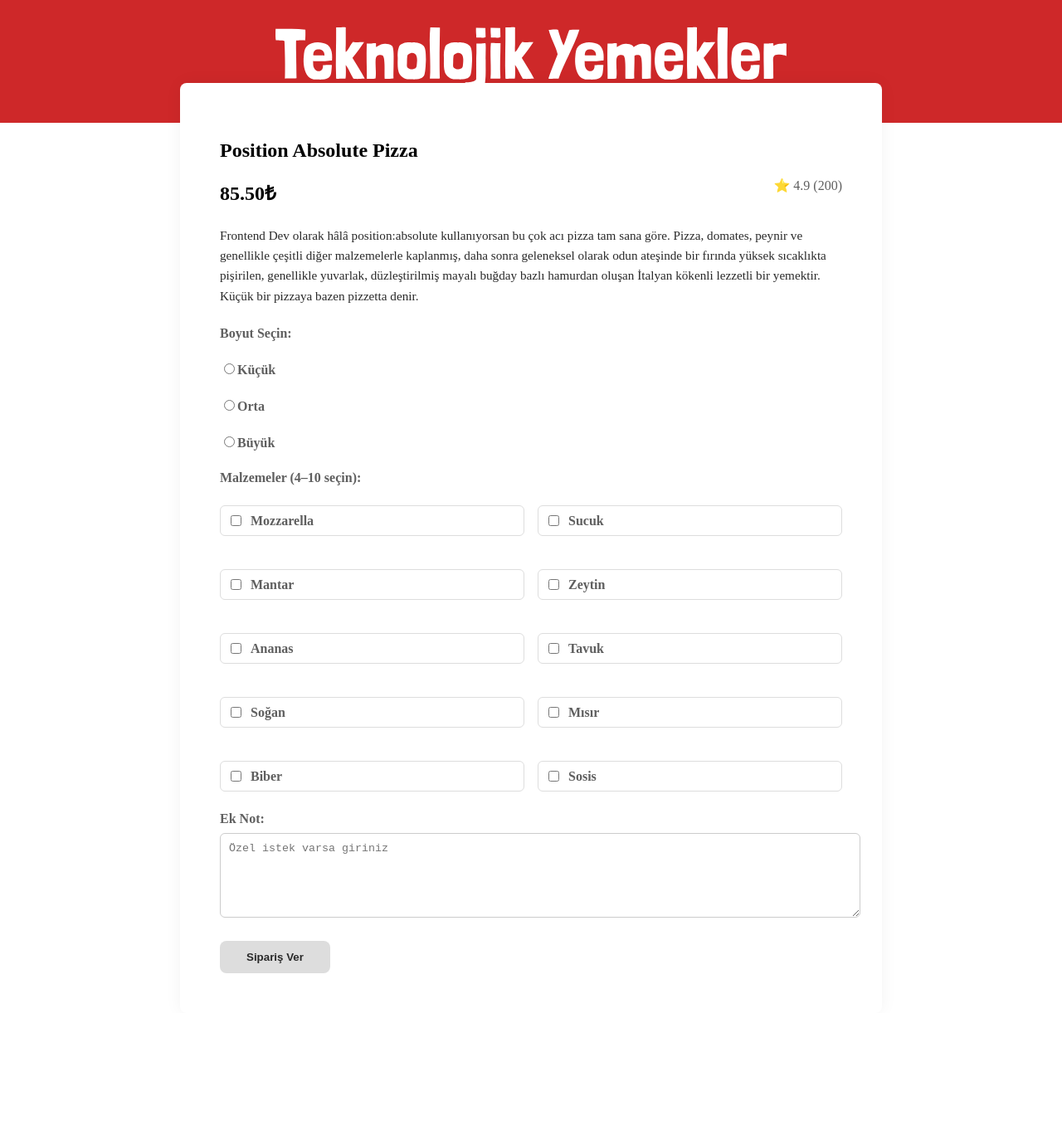
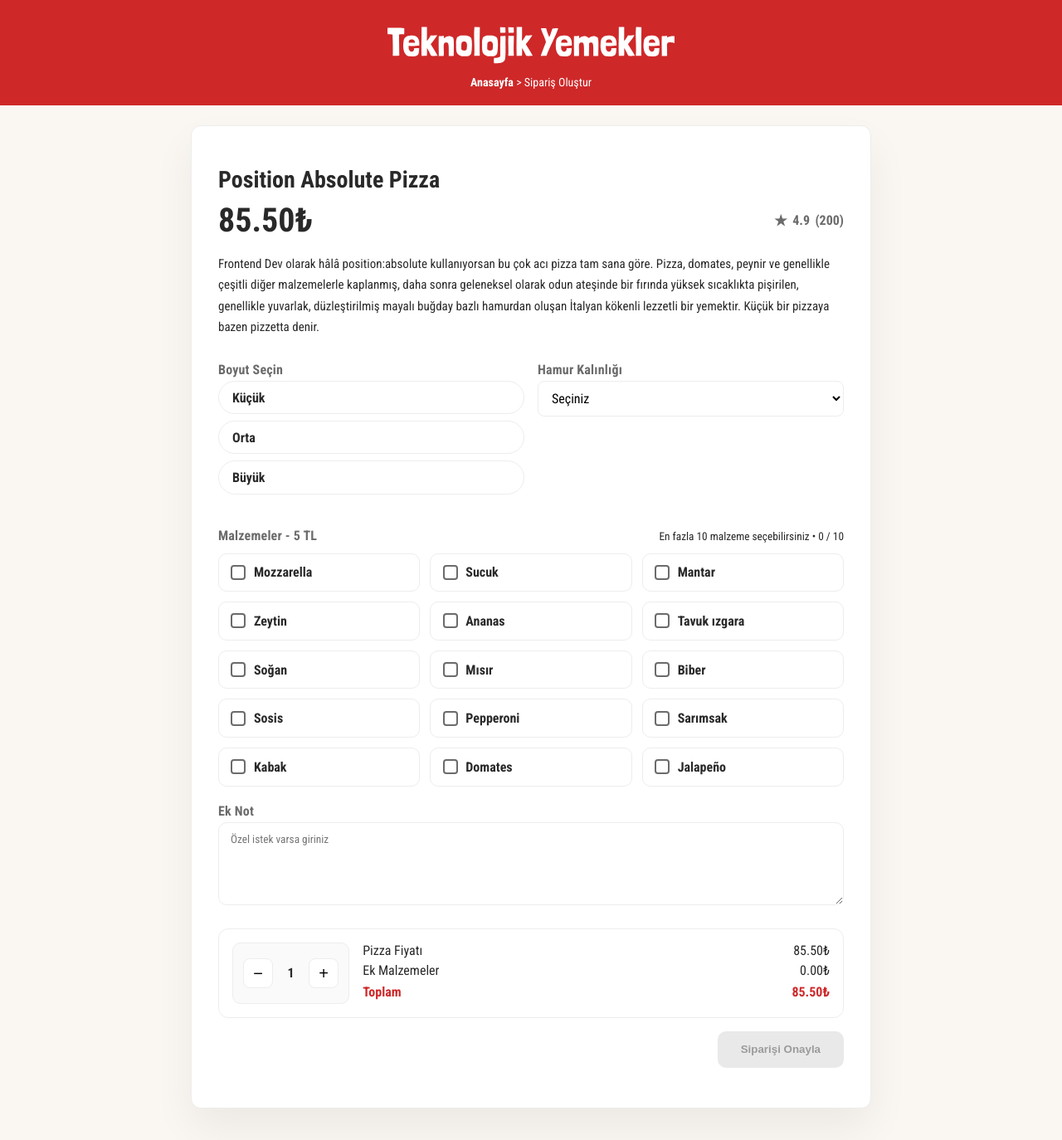
Before and after one commit to alitanca/s8-challenge, a React (Vite) app: page /order-pizza in a window 1280 px wide. Shown: the top 1374 px of the page at 83% size. Before the commit the page ends 1221 px from the top, so only its background shows below. Built offline with nearby package versions, Linux system fonts and the light colour scheme.

Commit message:
more updates

```diff
--- a/src/components/OrderPizza.css
+++ b/src/components/OrderPizza.css
@@ -1,155 +1,323 @@
 @import url('https://fonts.googleapis.com/css2?family=Roboto+Condensed:wght@400;700&display=swap');
 
-.order-container {
-  font-family: 'Roboto Condensed', sans-serif;
-  background-color: #FAF7F2;
-  max-width: 800px;
-  margin: 0 auto;
-  border-radius: 10px;
-  overflow: hidden;
-  box-shadow: 0 0 20px rgba(0, 0, 0, 0.05);
+:root{
+  --bg:#FAF7F2;
+  --card:#FFFFFF;
+  --ink:#292929;
+  --muted:#6B6B6B;
+  --brand:#CE2829;
+  --cta:#FDC913;
+  --line:#EDEDED;
 }
 
-.pizza-description {
-  color: #292929;
-  font-size: 0.95rem;
-  line-height: 1.6;
-  margin-bottom: 1.5rem;
+*{ box-sizing:border-box; }
+html,body{ height:100%; }
+body{
+  margin:0;
+  background:var(--bg);
+  font-family:'Roboto Condensed',sans-serif;
+  color:var(--ink);
+}
+
+/* SAYFA KAPSAYICI */
+.order-container{
+  background-color: var(--bg);
+  min-height: 100vh;
+  padding-bottom: 3rem;
+}
+
+/* HEADER (kırmızı alan + logo + breadcrumb) */
+.order-header{
+  background-color: var(--brand);
+  color:#fff;
+  padding: 2rem 0 1.25rem; /* kırmızı alan yüksekliği sabit */
+}
+.order-header-inner{
+  max-width: 820px;
+  margin: 0 auto;
+  padding: 0 0.5rem;
+  text-align: center;
+}
+.order-header .logo{
+  height: 45px; /* logo küçük */
+  display: inline-block;
+}
+
+/* Breadcrumb kırmızı alanın içinde */
+.breadcrumb{
+  margin-top: .65rem;
+  font-size: 14px;
+}
+.breadcrumb--in-header{
+  color: #fff;
+}
+.breadcrumb--in-header .breadcrumb-link{
+  color: #fff;
+  font-weight: 600;
+  text-decoration: none;
+}
+.breadcrumb--in-header .breadcrumb-link:hover{
+  text-decoration: underline;
+}
+
+/* FORM KARTI (kırmızının ALTINDA başlasın) */
+.order-form{
+  max-width: 820px;
+  margin: 1.5rem auto 0 auto; /* kırmızının altından başlat */
+  background: var(--card);
+  padding: 3rem 2rem;
+  border-radius: 12px;
+  border: 1px solid var(--line);
+  box-shadow: 0 24px 50px rgba(0,0,0,0.06);
+}
+
+/* BAŞLIK ve ÜRÜN BİLGİLERİ */
+.pizza-title{
+  font-size: 28px;
+  line-height: 1.2;
+  margin: 0 0 0.75rem 0;
+  color: var(--ink);
+  text-align: left;
+}
+.pizza-info-row{
+  display:flex;
+  justify-content:space-between;
+  align-items:center;
+  margin-bottom:1.25rem;
+}
+.pizza-price{
+  font-size: 40px;
+  font-weight: 800;
+  line-height: 1;
+}
+.pizza-rating{
+  font-size: 16px;
+  font-weight: 700;
+  color: var(--muted);
+  display:flex;
+  align-items:center;
+  gap:.4rem;
+}
+.star{ font-size: 1.1rem; }
+.muted{ color: var(--muted); }
+
+/* AÇIKLAMA */
+.pizza-description{
+  color: var(--ink);
+  font-size: 15px;
+  line-height: 1.7;
+  margin: 0 0 1.75rem 0;
   text-align: left;
 }
 
-
-.order-header {
-  background-color: #CE2829;
-  text-align: center;
-  padding: 2rem 0;
+/* FORM ALANLARI */
+.field{ margin-bottom: 1.25rem; }
+.field-top{
+  display:flex; align-items:baseline; justify-content:space-between; margin-bottom:.5rem;
+}
+.field-label{
+  display:block;
+  color: var(--muted);
+  font-weight: 700;
+  letter-spacing:.2px;
+  margin-bottom:.25rem;
 }
 
-.order-header img {
-  height: 80px;
-}
-
-.order-form {
-  max-width: 750px;
-  margin: -3rem auto 0 auto;
-  background: white;
-  padding: 3rem;
-  border-radius: 8px;
-  box-shadow: 0 0 20px rgba(0,0,0,0.05);
-}
-
-.order-form h1 {
-  font-size: 2rem;
-  text-align: center;
-  margin-bottom: 2rem;
-  color: #292929;
-}
-
-.order-form label {
-  display: block;
-  margin-bottom: 1.5rem;
-  color: #5F5F5F;
-  font-weight: bold;
-}
-
-.order-form input[type="text"],
-.order-form select,
-.order-form textarea {
-  width: 100%;
-  padding: 10px;
-  margin-top: 0.5rem;
-  border: 1px solid #ccc;
-  border-radius: 6px;
-}
-
-.dropdown-group {
-  display: flex;
-  gap: 1rem;
-  margin-bottom: 2rem;
-}
-
-.malzeme-grubu p {
-  font-weight: bold;
-  margin-bottom: 0.25rem;
-}
-
-.malzeme-grubu small {
-  font-size: 0.8rem;
-  color: #888;
-  margin-bottom: 1rem;
-  display: block;
-}
-
-.malzemeler-grid {
+/* Boyut + Hamur aynı satır */
+.field-row{
   display: grid;
   grid-template-columns: 1fr 1fr;
   gap: 1rem;
+  margin-bottom: 1.25rem;
+}
+@media (max-width: 640px){
+  .field-row{ grid-template-columns: 1fr; }
 }
 
-.malzemeler-grid label {
-  background: #fff;
-  padding: 0.5rem;
-  border: 1px solid #ddd;
-  border-radius: 6px;
+/* Boyutları alt alta yığ */
+.radio-group--vertical{
   display: flex;
-  align-items: center;
-  gap: 0.5rem;
+  flex-direction: column;
+  gap: .5rem;
 }
 
-textarea {
-  min-height: 80px;
-  resize: vertical;
+/* Chip görünümlü radio */
+.radio-group{ display:flex; gap:.5rem; flex-wrap:wrap; }
+.radio-chip{
+  position:relative;
+  display:inline-flex;
+  align-items:center;
+  justify-content:flex-start;
+  width: 100%;
+  padding:.6rem 1rem;
+  border:1.5px solid var(--line);
+  border-radius: 999px;
+  cursor:pointer;
+  user-select:none;
+  transition: border-color .15s ease, background .15s ease, box-shadow .15s ease;
+  background:#fff;
+  font-weight:700;
+  color: var(--ink);
+}
+.radio-chip input{ position:absolute; inset:0; opacity:0; cursor:pointer; }
+.radio-chip.active{
+  border-color: var(--brand);
+  background: #fff6f6;
+  box-shadow: 0 0 0 3px rgba(206,40,41,.08);
 }
 
-.form-footer {
-  display: flex;
-  justify-content: space-between;
-  align-items: center;
-  margin-top: 2rem;
+/* Hamur dropdown */
+.select-input{
+  width: 100%;
+  padding: 10px 12px;
+  border: 1.5px solid var(--line);
+  border-radius: 8px;
+  background: #fff;
+  outline: none;
+  font: inherit;
+}
+.select-input:focus{ border-color: #d8d8d8; }
+
+/* MALZEMELER GRID */
+.malzemeler-grid{
+  display:grid;
+  grid-template-columns: repeat(2, minmax(0,1fr));
+  gap: 12px;
+}
+@media (min-width: 720px){
+  .malzemeler-grid{ grid-template-columns: repeat(3, minmax(0,1fr)); }
 }
 
-.fiyat-bilgi {
-  color: #5F5F5F;
-  font-weight: bold;
+/* Checkbox kartları */
+.check-card{
+  position:relative;
+  display:flex;
+  align-items:center;
+  gap:.6rem;
+  padding:.8rem .9rem;
+  border:1.5px solid var(--line);
+  border-radius:10px;
+  background:#fff;
+  cursor:pointer;
+  transition: border-color .15s ease, box-shadow .15s ease, background .15s ease;
+}
+.check-card:hover{ border-color:#ddd; }
+.check-card.checked{
+  border-color: var(--brand);
+  background:#fff6f6;
+  box-shadow: 0 0 0 3px rgba(206,40,41,.08);
+}
+.check-card input{ position:absolute; inset:0; opacity:0; cursor:pointer; }
+.check-card .box{
+  width:18px; height:18px; border:2px solid var(--muted); border-radius:4px; flex:0 0 auto;
+}
+.check-card.checked .box{
+  border-color: var(--brand);
+  box-shadow: inset 0 0 0 6px var(--brand);
+}
+.check-card .text{ color:var(--ink); font-weight:700; }
+
+/* TEXTAREA */
+textarea{
+  width:100%;
+  min-height: 100px;
+  resize: vertical;
+  padding: 12px 14px;
+  border:1.5px solid var(--line);
+  border-radius:10px;
+  outline:none;
+  font-family: inherit;
+}
+textarea:focus{ border-color:#d8d8d8; }
+
+/* 🔹 SİPARİŞ ÖZETİ KARTI (butonun üstünde kutu) */
+.summary-card{
+  display:flex;
+  align-items:stretch;
+  gap: 1rem;
+  background:#fff;
+  border:1.5px solid var(--line);
+  border-radius: 12px;
+  padding: 1rem;
+  margin-top: 1.5rem;
 }
 
-button[type="submit"] {
-  background-color: #FDC913;
-  color: #292929;
-  font-weight: bold;
-  padding: 0.75rem 2rem;
-  border: none;
+/* Adet kontrolü */
+.qty{
+  display:flex;
+  align-items:center;
+  gap:.6rem;
+  background:#fafafa;
+  border:1px solid var(--line);
+  border-radius: 10px;
+  padding: .5rem .75rem;
+}
+.qty-btn{
+  width: 36px;
+  height: 36px;
   border-radius: 8px;
-  cursor: pointer;
+  border: 1px solid var(--line);
+  background:#fff;
+  font-size: 20px;
+  line-height: 1;
+  cursor:pointer;
+}
+.qty-btn:hover{ filter: brightness(0.98); }
+.qty-value{
+  min-width: 24px;
+  text-align:center;
+  font-weight: 800;
+  font-size: 16px;
 }
 
-button[disabled] {
-  background-color: #ddd;
-  cursor: not-allowed;
+/* Özet sağ taraf */
+.summary-right{
+  flex:1;
+}
+.summary-row{
+  display:flex;
+  justify-content:space-between;
+  margin-bottom:.35rem;
+}
+.total-row{
+  margin-top:.4rem;
+  font-size: 16px;
+  color: var(--brand);
 }
 
-.error-text {
-  color: #CE2829;
-  font-size: 0.85rem;
+/* Onay butonu sarmalayıcı */
+.submit-wrap{
+  display:flex;
+  justify-content:flex-end;
+  margin-top: 1rem;
+}
+
+/* CTA BUTON */
+.cta-btn{
+  background-color: var(--cta);
+  color: var(--ink);
+  font-weight: 800;
+  padding: .9rem 1.75rem;
+  border: none;
+  border-radius: 10px;
+  cursor: pointer;
+  transition: transform .06s ease, opacity .2s ease, box-shadow .2s ease;
+  box-shadow: 0 6px 18px rgba(253,201,19,.25);
+}
+.cta-btn:hover{ transform: translateY(-1px); }
+.cta-btn:active{ transform: translateY(0); }
+.cta-btn:disabled,
+button[disabled]{
+  background-color: #e9e9e9 !important;
+  color:#9b9b9b !important;
+  box-shadow:none !important;
+  cursor:not-allowed !important;
+  transform:none !important;
+}
+
+/* HATA METNİ */
+.error-text{
+  color: var(--brand);
+  font-size: 0.9rem;
   margin-top: 0.25rem;
 }
-
-.pizza-info-row {
-  display: flex;
-  justify-content: space-between;
-  align-items: center;
-  margin-bottom: 1.5rem;
-  margin-top: -1rem;
-}
-
-.pizza-price {
-  margin-top: 1rem;
-  font-size: 1.5rem;
-  font-weight: bold;
-}
-
-.pizza-rating {
-  font-size: 1rem;
-  color: #5F5F5F;
-  font-weight: 500;
-}
--- a/src/components/OrderPizza.jsx
+++ b/src/components/OrderPizza.jsx
@@ -1,77 +1,141 @@
-import { useState } from "react";
-import { useNavigate } from "react-router-dom";
+import { useState, useMemo } from "react";
+import { useNavigate, Link } from "react-router-dom";
 import axios from "axios";
 import "./OrderPizza.css";
 import logo from "../components/images/iteration-1-images/logo.svg";
 
 export default function OrderPizza() {
   const navigate = useNavigate();
+
+  // Fiyat sabitleri
+  const BASE_PRICE = 85.5;     // pizza taban fiyatı (tek adet)
+  const TOPPING_PRICE = 5;     // topping birim fiyatı (tek adet)
+
   const [formData, setFormData] = useState({
     boyut: "",
+    hamur: "",
     malzemeler: [],
     özel: "",
   });
+
+  // Adet kontrolü
+  const [adet, setAdet] = useState(1);
+
   const [hata, setHata] = useState("");
 
   const malzemeListesi = [
     "Mozzarella", "Sucuk", "Mantar", "Zeytin",
-    "Ananas", "Tavuk", "Soğan", "Mısır",
-    "Biber", "Sosis"
+    "Ananas", "Tavuk ızgara", "Soğan", "Mısır",
+    "Biber", "Sosis", "Pepperoni", "Sarımsak",
+    "Kabak", "Domates", "Jalapeño"
   ];
 
   const handleChange = (e) => {
     const { name, value, type, checked } = e.target;
+
     if (type === "checkbox") {
       let yeni = [...formData.malzemeler];
-      checked ? yeni.push(value) : (yeni = yeni.filter((m) => m !== value));
-      setFormData({ ...formData, malzemeler: yeni });
+
+      if (checked) {
+        // Maksimum 10 kontrolü + yineleneni ekleme
+        if (yeni.length >= 10) return;
+        if (!yeni.includes(value)) yeni.push(value);
       } else {
-      setFormData({ ...formData, [name]: value });
+        yeni = yeni.filter((m) => m !== value);
+      }
+
+      setFormData((s) => ({ ...s, malzemeler: yeni }));
+    } else {
+      setFormData((s) => ({ ...s, [name]: value }));
     }
   };
 
+  const azalt = () => setAdet((a) => Math.max(1, a - 1));
+  const arttir = () => setAdet((a) => a + 1);
+
+  // Min 4 şartı yok; boyut+hamur zorunlu, max 10 topping
   const formGecerliMi =
     formData.boyut &&
-    formData.malzemeler.length >= 4 &&
+    formData.hamur &&
     formData.malzemeler.length <= 10;
 
   const handleSubmit = (e) => {
     e.preventDefault();
     if (!formGecerliMi) return;
 
+    const payload = { ...formData, adet };
+
     axios
-      .post("https://reqres.in/api/pizza", formData, {
-        headers: {
-          "x-api-key": "reqres-free-v1"
-        }
+      .post("https://reqres.in/api/pizza", payload, {
+        headers: { "x-api-key": "reqres-free-v1" },
       })
       .then(() => navigate("/success"))
       .catch(() => setHata("Sipariş gönderilirken bir hata oluştu."));
   };
 
+  const secimSayaci = useMemo(
+    () => `${formData.malzemeler.length} / 10`,
+    [formData.malzemeler.length]
+  );
+
+  // Ara hesaplar
+  const pizzaTutari = useMemo(
+    () => (BASE_PRICE * adet).toFixed(2),
+    [adet]
+  );
+
+  const toppingsTutari = useMemo(
+    () => (formData.malzemeler.length * TOPPING_PRICE * adet).toFixed(2),
+    [formData.malzemeler.length, adet]
+  );
+
+  const toplamFiyat = useMemo(() => {
+    const perPizza = BASE_PRICE + formData.malzemeler.length * TOPPING_PRICE;
+    const total = perPizza * adet;
+    return total.toFixed(2);
+  }, [formData.malzemeler.length, adet]);
+
   return (
-    <>
+    <div className="order-container">
+      {/* Kırmızı alan (logo + breadcrumb) */}
       <header className="order-header">
-        <img src={logo} alt="Teknolojik Yemekler Logo" />
+        <div className="order-header-inner">
+          <img src={logo} alt="Teknolojik Yemekler Logo" className="logo" />
+          <nav className="breadcrumb breadcrumb--in-header">
+            <Link to="/" className="breadcrumb-link">Anasayfa</Link> &gt; <span>Sipariş Oluştur</span>
+          </nav>
+        </div>
       </header>
 
+      {/* Form */}
       <form className="order-form" onSubmit={handleSubmit}>
-        <h2>Position Absolute Pizza</h2>
+        <h2 className="pizza-title">Position Absolute Pizza</h2>
 
         <div className="pizza-info-row">
-          <div className="pizza-price">85.50₺</div>
-          <div className="pizza-rating">⭐ 4.9 (200)</div>
+          {/* Dinamik toplam fiyat */}
+          <div className="pizza-price">{toplamFiyat}₺</div>
+          <div className="pizza-rating">
+            <span className="star">★</span> 4.9 <span className="muted">(200)</span>
+          </div>
         </div>
 
         <p className="pizza-description">
           Frontend Dev olarak hâlâ position:absolute kullanıyorsan bu çok acı pizza tam sana göre.
-          Pizza, domates, peynir ve genellikle çeşitli diğer malzemelerle kaplanmış, daha sonra geleneksel olarak odun ateşinde bir fırında yüksek sıcaklıkta pişirilen, genellikle yuvarlak, düzleştirilmiş mayalı buğday bazlı hamurdan oluşan İtalyan kökenli lezzetli bir yemektir. Küçük bir pizzaya bazen pizzetta denir.
+          Pizza, domates, peynir ve genellikle çeşitli diğer malzemelerle kaplanmış, daha sonra geleneksel olarak
+          odun ateşinde bir fırında yüksek sıcaklıkta pişirilen, genellikle yuvarlak, düzleştirilmiş mayalı
+          buğday bazlı hamurdan oluşan İtalyan kökenli lezzetli bir yemektir. Küçük bir pizzaya bazen pizzetta denir.
         </p>
 
-        <label>Boyut Seçin:</label>
-        <div className="radio-group">
+        {/* Boyut (dikey) + Hamur (dropdown) aynı satır */}
+        <div className="field-row">
+          <div className="field field--stack">
+            <label className="field-label">Boyut Seçin</label>
+            <div className="radio-group radio-group--vertical">
               {["Küçük", "Orta", "Büyük"].map((boyut) => (
-            <label key={boyut}>
+                <label
+                  key={boyut}
+                  className={`radio-chip ${formData.boyut === boyut ? "active" : ""}`}
+                >
                   <input
                     type="radio"
                     name="boyut"
@@ -79,29 +143,57 @@ export default function OrderPizza() {
                     checked={formData.boyut === boyut}
                     onChange={handleChange}
                   />
-              {boyut}
+                  <span>{boyut}</span>
                 </label>
               ))}
             </div>
+          </div>
 
-        <label>Malzemeler (4–10 seçin):</label>
+          <div className="field">
+            <label htmlFor="hamur" className="field-label">Hamur Kalınlığı</label>
+            <select
+              id="hamur"
+              name="hamur"
+              value={formData.hamur}
+              onChange={handleChange}
+              className="select-input"
+            >
+              <option value="" disabled>Seçiniz</option>
+              <option value="İnce">İnce</option>
+              <option value="Normal">Normal</option>
+              <option value="Kalın Kenar">Kalın Kenar</option>
+            </select>
+          </div>
+        </div>
+
+        <div className="field">
+          <div className="field-top">
+            <label className="field-label">Malzemeler - 5 TL</label>
+            <small className="helper">En fazla 10 malzeme seçebilirsiniz • {secimSayaci}</small>
+          </div>
+
           <div className="malzemeler-grid">
-          {malzemeListesi.map((m) => (
-            <label key={m}>
+            {malzemeListesi.map((m, i) => {
+              const checked = formData.malzemeler.includes(m);
+              return (
+                <label key={`${m}-${i}`} className={`check-card ${checked ? "checked" : ""}`}>
                   <input
                     type="checkbox"
                     name="malzemeler"
                     value={m}
-                checked={formData.malzemeler.includes(m)}
+                    checked={checked}
                     onChange={handleChange}
                   />
-              {m}
+                  <span className="box" />
+                  <span className="text">{m}</span>
                 </label>
-          ))}
+              );
+            })}
+          </div>
         </div>
 
-        <label htmlFor="özel">
-          Ek Not:
+        <div className="field">
+          <label htmlFor="özel" className="field-label">Ek Not</label>
           <textarea
             id="özel"
             name="özel"
@@ -109,14 +201,41 @@ export default function OrderPizza() {
             onChange={handleChange}
             placeholder="Özel istek varsa giriniz"
           />
-        </label>
+        </div>
 
         {hata && <p className="error-text">{hata}</p>}
 
-        <button type="submit" disabled={!formGecerliMi}>
-          Sipariş Ver
+        {/* 🔹 Sipariş Özeti Kutusu (butonun üstünde) */}
+        <div className="summary-card">
+          <div className="qty">
+            <button type="button" className="qty-btn" onClick={azalt} aria-label="Azalt">−</button>
+            <span className="qty-value">{adet}</span>
+            <button type="button" className="qty-btn" onClick={arttir} aria-label="Arttır">+</button>
+          </div>
+
+          <div className="summary-right">
+            <div className="summary-row">
+              <span>Pizza Fiyatı</span>
+              <span>{pizzaTutari}₺</span>
+            </div>
+            <div className="summary-row">
+              <span>Ek Malzemeler</span>
+              <span>{toppingsTutari}₺</span>
+            </div>
+            <div className="summary-row total-row">
+              <strong>Toplam</strong>
+              <strong>{toplamFiyat}₺</strong>
+            </div>
+          </div>
+        </div>
+
+        {/* Onay butonu */}
+        <div className="submit-wrap">
+          <button type="submit" disabled={!formGecerliMi} className="cta-btn">
+            Siparişi Onayla
           </button>
+        </div>
       </form>
-    </>
+    </div>
   );
 }
```
Lines whose indentation alone changed are shown as unchanged.
